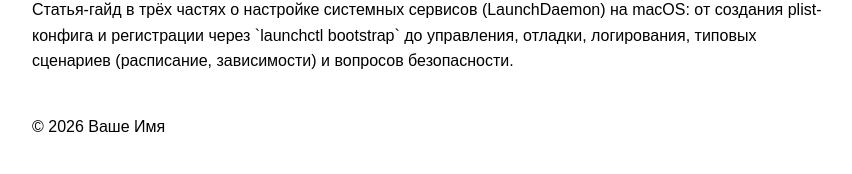
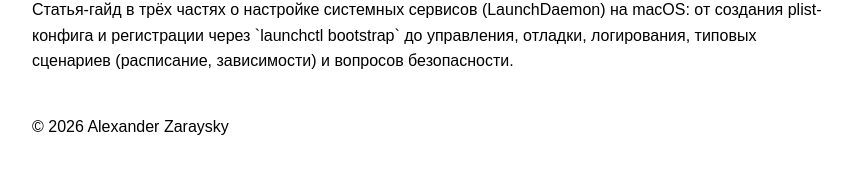
Before and after one commit to zaraysky/zaraysky.github.io, a Jekyll site: the page built from index.md, in a window 1280 px wide. Shown: the part 326-500 px from the top of the page, without its empty margins (208-1060 px from the left). Built offline with Jekyll 4.4.1, drawn with Linux system fonts in a browser that asks for light colours.

Commit message:
17-08-2026 21:14:14

```diff
--- a/_config.yml
+++ b/_config.yml
@@ -3,7 +3,7 @@ description: >-
   Когда хочется рассказать о том, что я узнал или научился делать.
 baseurl: ""
 url: "https://zaraysky.github.io"
-author: "Ваше Имя"
+author: "Alexander Zaraysky"
 
 markdown: kramdown
 highlighter: rouge
```
